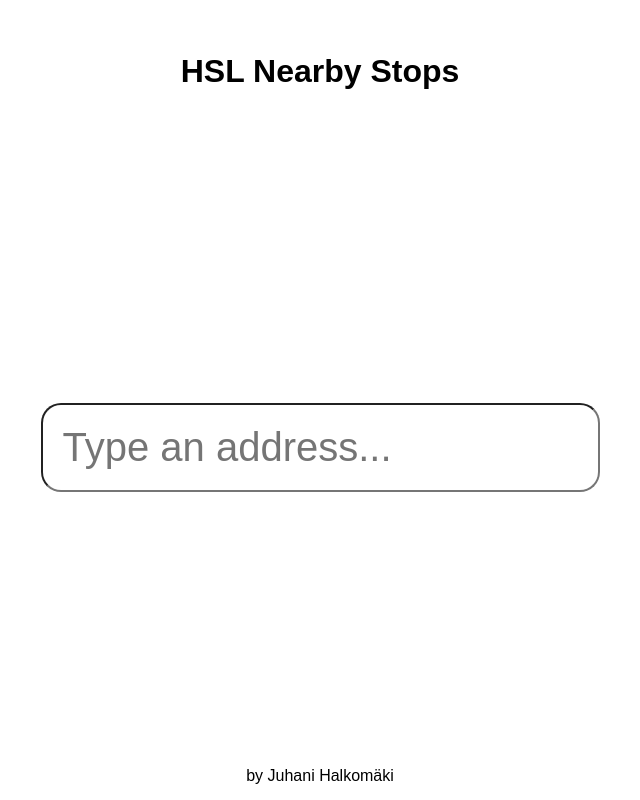
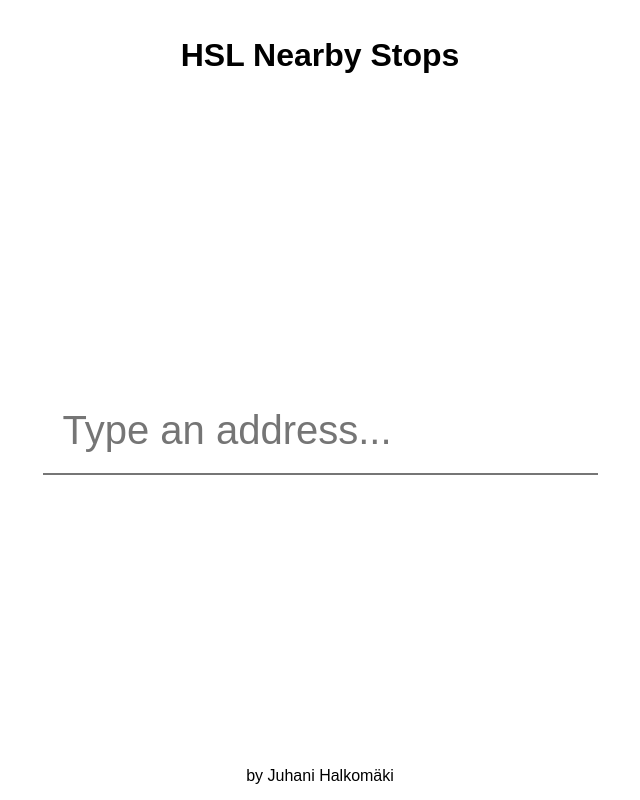
Before and after one commit to ernest3rd/hsl-stop-info, a React app: page / in a window 1280 px wide. Shown: the whole page, without its empty margins (320-960 px from the left). Built offline with nearby package versions, Linux system fonts and the light colour scheme.

Commit message:
Tweak styles

```diff
--- a/src/Components/UI/Input.js
+++ b/src/Components/UI/Input.js
@@ -1,7 +1,10 @@
-import styled from "styled-components";
+import styled from 'styled-components';
 
 export const SearchInput = styled.input(({ theme }) => ({
   fontSize: theme.font.size.h1,
-  padding: "0.5em",
-  borderRadius: "0.5em",
+  padding: '0.5em',
+  borderRadius: 0,
+  borderStyle: 'none',
+  borderBottomStyle: 'solid',
+  outlineWidth: 0,
 }));
--- a/src/Components/layout/Header.jsx
+++ b/src/Components/layout/Header.jsx
@@ -8,7 +8,7 @@
   flexDirection: 'column',
   alignItems: 'center',
   justifyContent: 'center',
-  padding: spacing(4, 0),
+  padding: spacing(2, 0),
 }));
 
 const Header = () => {
--- a/src/pages/Home.jsx
+++ b/src/pages/Home.jsx
@@ -31,6 +31,7 @@
   return (
     <>
       <SearchInput
+        ref={(input) => input && input.focus()}
         placeholder={t('common:home.searchPlaceholder')}
         value={searchText}
         onChange={({ target }) => {
```
